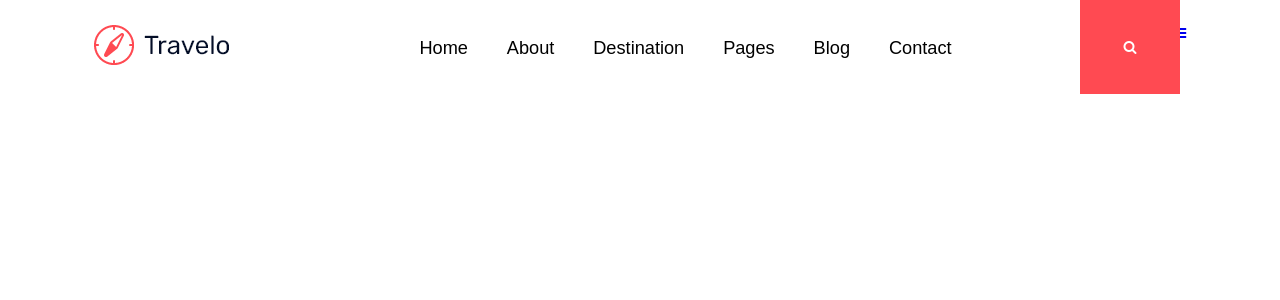
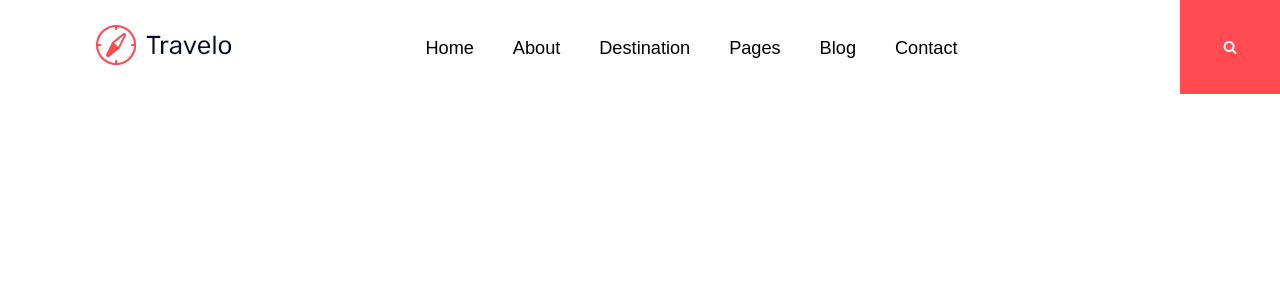
Before and after one commit to shayan881/template_project, a PHP site: page / in a window 1280 px wide. Shown: the top 300 px of the page. Run offline with PHP 8.4, Linux system fonts and the light colour scheme.

Commit message:
session 54

```diff
--- a/third_project/css/media-queries.css
+++ b/third_project/css/media-queries.css
@@ -3,9 +3,26 @@
     .search-icon {
         position: absolute;
         width: 45px;
-        right: 100px;
+        right: 45px;
         top: 0;
         bottom: 0;
+        background-color: #FF4A52;
+    }
+
+    .search-icon a {
+        color: white !important;
+    }
+
+    .drop-down-menu {
+        position: absolute;
+        width: 45px;
+        top: 0;
+        right: 0;
+        bottom: 0;
+        background-color: #1ec6b6;
+        z-index: 1000;
+        justify-content: center;
+        align-items: center;
     }
 }
 
@@ -20,6 +37,14 @@
 @media (min-width: 992px) {
     nav li {
         display: inline-block;
+    }
+
+    .drop-down-menu {
+        display: none !important;
+    }
+
+    .search-icon {
+        right: 0;
     }
 }
 
--- a/third_project/css/style.css
+++ b/third_project/css/style.css
@@ -69,12 +69,14 @@ nav li {
 }
 
 .search-icon {
-    background-color: #FF4A52;
     justify-content: center;
     align-items: center;
-
 }
 
 .search-icon a {
-    color: white;
+    color: black;
 }
+
+.drop-down-menu a {
+    color: black;
+}
--- a/third_project/index.html
+++ b/third_project/index.html
@@ -33,7 +33,7 @@
                     <i class="fa fa-search"></i>
                 </a>
             </div>
-            <div class="drop-down-menu">
+            <div class="drop-down-menu d-flex">
                 <a href="#">
                     <i class="fa fa-bars"></i>
                 </a>
```
